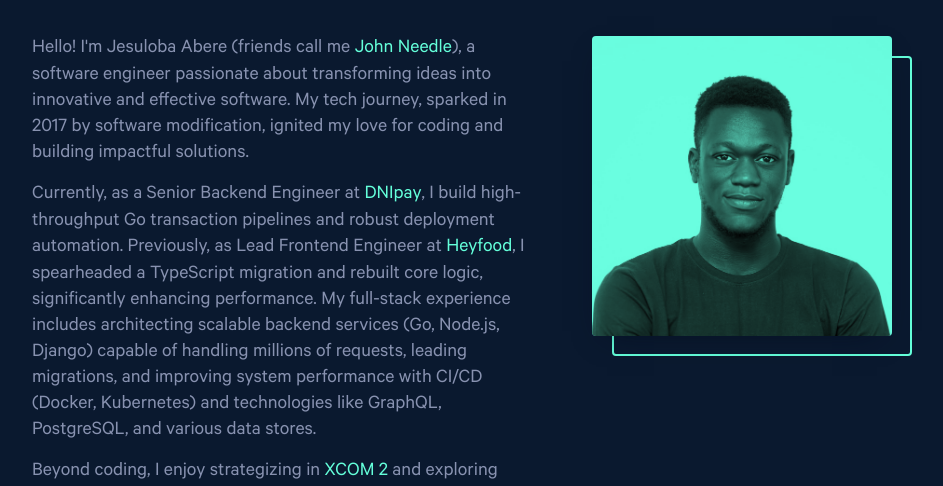
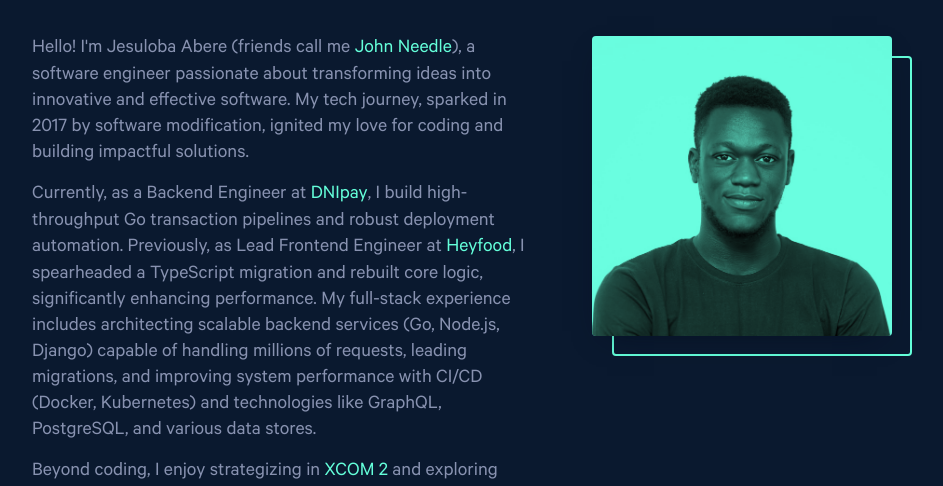
Before and after one commit to Jesuloba-world/dev-portfolio-2, a Next.js app: page / in a window 1280 px wide. Shown: the part 949-1435 px from the top of the page, without its empty margins (158-1101 px from the left). Built offline with nearby package versions, Linux system fonts and the light colour scheme; no server answers.

Commit message:
docs(about): update job title to reflect current role
The job title in the About section was updated from "Senior Backend Engineer" to "Backend Engineer" to accurately reflect the current role at DNIpay.

```diff
--- a/src/components/sections/about/index.tsx
+++ b/src/components/sections/about/index.tsx
@@ -51,7 +51,7 @@ const About = () => {
 							building impactful solutions.
 						</p>
 						<p>
-							Currently, as a Senior Backend Engineer at{" "}
+							Currently, as a Backend Engineer at{" "}
 							<a href="https://dnipay.ng/">DNIpay</a>, I build
 							high-throughput Go transaction pipelines and robust
 							deployment automation. Previously, as Lead Frontend
```
